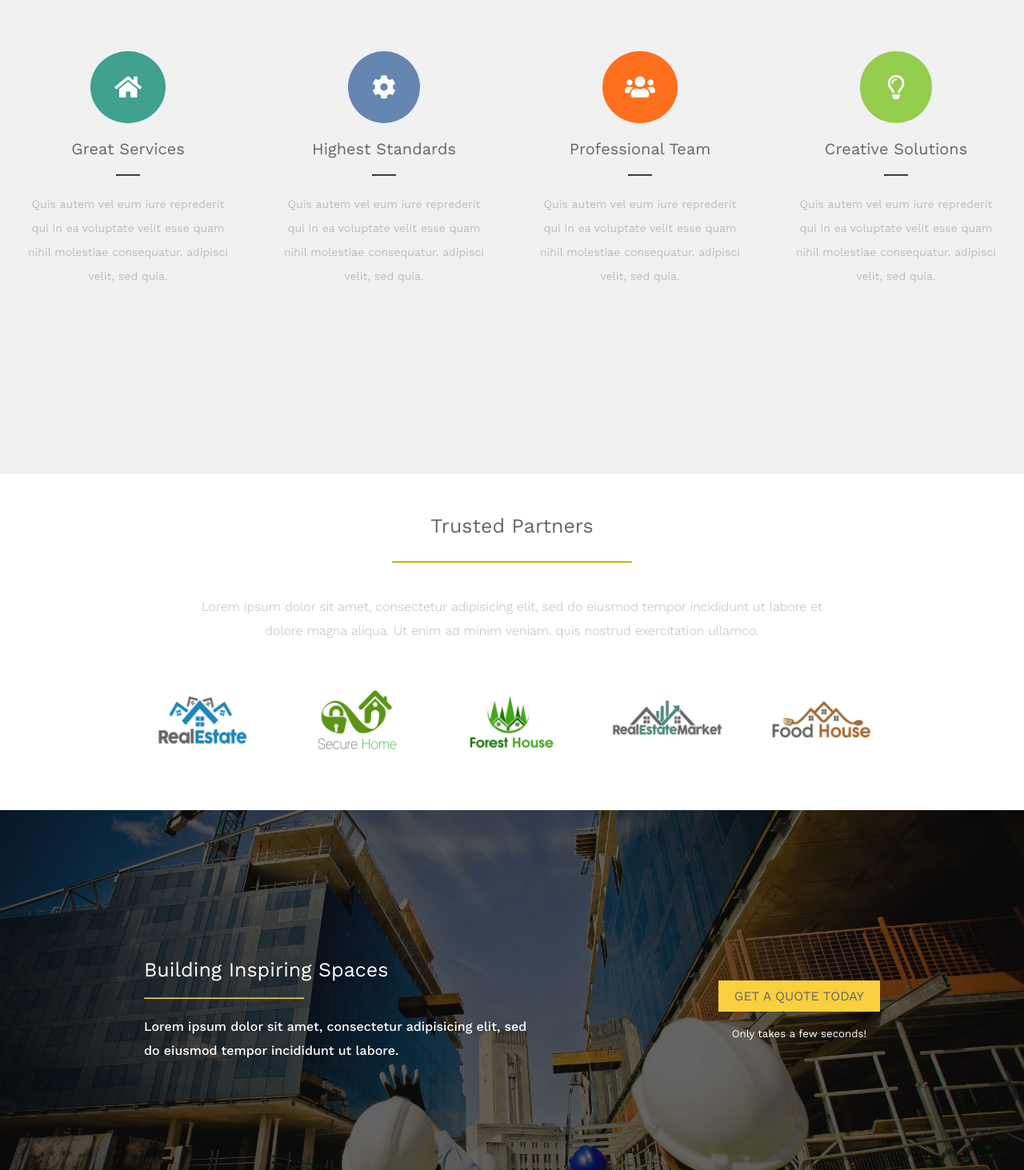
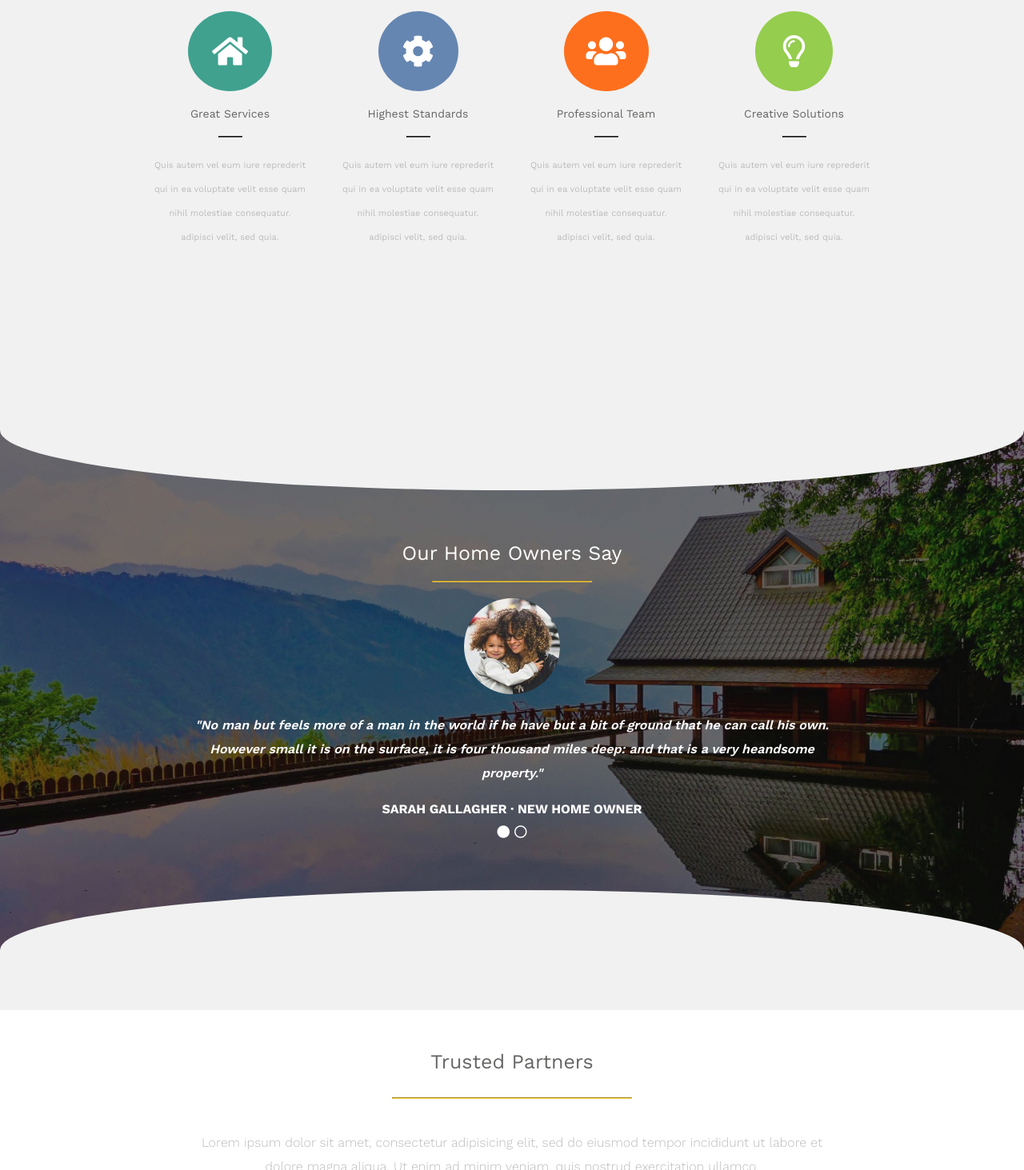
Before and after one commit to a-benvenuti/proj-html-vuejs, a website: page index.html in a window 1280 px wide. Shown: the part 3527-4990 px from the top of the page at 80% size. Drawn offline with nearby package versions, Linux system fonts and the light colour scheme.

Commit message:
aggiunto curve2 del main

```diff
--- a/index.html
+++ b/index.html
@@ -180,38 +180,63 @@
             <div class="line__bottom"></div>
           </div>
         </div>
-        <div class="box3 mt-50">
+        <a name="anchor_3"></a>
+        <div class="box3">
           <div class="container mt-50">
             <h3 class="med-text pt-50 pb-30">Our Core Values</h3>
             <hr>
             <p class="pt-40 mb-50">Lorem ipsum dolor sit amet, consectetur adipisicing elit, sed do eiusmod tempor incididunt ut labore et dolore magna aliqua. Ut enim ad minim veniam. quis nostrud exercitation ullamco</p>
           </div>
           <div class="box3__card">
-            <div class="card p-10 msx-20 mdx-20">
+            <div class="card p-10 mdx-20">
               <i class="fas fa-home p-30"></i>
-              <h3 class="normal-text pt-20 pb-20">Great Services</h3>
+              <h3 class="small-text pt-20 pb-20">Great Services</h3>
               <hr>
-              <p class="small-text mt-20">Quis autem vel eum iure reprederit qui in ea voluptate velit esse quam nihil molestiae consequatur. adipisci velit, sed quia.</p>
+              <p class="xsmall-text mt-20">Quis autem vel eum iure reprederit qui in ea voluptate velit esse quam nihil molestiae consequatur. adipisci velit, sed quia.</p>
             </div>
-            <div class="card p-10 msx-20 mdx-20">
+            <div class="card p-10 mdx-20">
               <i class="fas fa-cog p-30"></i>
-              <h3 class="normal-text pt-20 pb-20">Highest Standards</h3>
+              <h3 class="small-text pt-20 pb-20">Highest Standards</h3>
               <hr>
-              <p class="small-text mt-20">Quis autem vel eum iure reprederit qui in ea voluptate velit esse quam nihil molestiae consequatur. adipisci velit, sed quia.</p>
+              <p class="xsmall-text mt-20">Quis autem vel eum iure reprederit qui in ea voluptate velit esse quam nihil molestiae consequatur. adipisci velit, sed quia.</p>
             </div>
-            <div class="card p-10 msx-20 mdx-20">
+            <div class="card p-10 mdx-20">
               <i class="fas fa-users p-30"></i>
-              <h3 class="normal-text pt-20 pb-20">Professional Team</h3>
+              <h3 class="small-text pt-20 pb-20">Professional Team</h3>
               <hr>
-              <p class="small-text mt-20">Quis autem vel eum iure reprederit qui in ea voluptate velit esse quam nihil molestiae consequatur. adipisci velit, sed quia.</p>
+              <p class="xsmall-text mt-20">Quis autem vel eum iure reprederit qui in ea voluptate velit esse quam nihil molestiae consequatur. adipisci velit, sed quia.</p>
             </div>
-            <div class="card p-10 msx-20 mdx-20">
+            <div class="card p-10">
               <i class="far fa-lightbulb p-30"></i>
-              <h3 class="normal-text pt-20 pb-20">Creative Solutions</h3>
+              <h3 class="small-text pt-20 pb-20">Creative Solutions</h3>
               <hr>
-              <p class="small-text mt-20">Quis autem vel eum iure reprederit qui in ea voluptate velit esse quam nihil molestiae consequatur. adipisci velit, sed quia.</p>
+              <p class="xsmall-text mt-20">Quis autem vel eum iure reprederit qui in ea voluptate velit esse quam nihil molestiae consequatur. adipisci velit, sed quia.</p>
             </div>
           </div>
+        </div>
+        <div class="curve2">
+          <div class="curve2__line-top"></div>
+          <div class="curve2__img">
+            <div class="description">
+              <h3 class="med-text mb-20">Our Home Owners Say</h3>
+              <hr>
+              <img v-if="time != 1" class="mt-20" src="img/testimonial.jpg" alt="newhome">
+              <img v-else class="mt-20" src="img/testimonial-2.jpg" alt="newhome">
+              <p v-if="time != 1" class="mt-20 mb-20">"No man but feels more of a man in the world if he have but a bit of ground that he can call his own. However small it is on the surface, it is four thousand miles deep: and that is a very heandsome property."</p>
+              <p v-else class="mt-20 mb-20">"Lorem ipsum dolor sit amet, consectetur adipisicing elit, sed do eiusmod tempor incididunt ut labore et dolore magna aliqua. Ut enim ad minim veniam, quis nostrud exercitation ullamco laboris nisi ut aliquip."</p>
+              <h4 v-if="time != 1" class="mb-10">SARAH GALLAGHER &#183; NEW HOME OWNER</h4>
+              <h4 v-else class="mb-10">HARRY SMITH &#183; NEW HOME OWNER</h4>
+              <div v-if="time != 1">
+                <i @click="timeDown" class="fas fa-circle"></i>
+                <i @click="timeUp" class="far fa-circle"></i>
+              </div>
+              <div v-if="time == 1">
+                <i @click="timeDown" class="far fa-circle"></i>
+                <i @click="timeUp" class="fas fa-circle"></i>
+              </div>
+            </div>
+          </div>
+          <div class="curve2__line-bottom"></div>
         </div>
         <div class="partners__main">
           <div class="container mt-50">
--- a/js/script.js
+++ b/js/script.js
@@ -3,6 +3,7 @@ var app = new Vue(
     el: '#root',
     // -------------------------------------------------------------------------
     data: {
+      time: 0,
       testo_COPYRIGHT: 'COPYRIGHT 2012-2015 AVADA THEME BY THEME FUSION | ALL RIGHTS RESERVED | POWERED BY WORDPRESS',
       // percorsi logo
       logo_nav: 'img/logo.png',
@@ -113,24 +114,37 @@ var app = new Vue(
         {
           name: 'twitter',
           icon: 'fa-twitter',
-          link: 'https://it-it.facebook.com/',
+          link: 'https://twitter.com/?lang=it',
         },
         {
           name: 'youtube',
           icon: 'fa-youtube',
-          link: 'https://it-it.facebook.com/',
+          link: 'hhttps://www.youtube.com/',
         },
         {
           name: 'instagram',
           icon: 'fa-instagram',
-          link: 'https://it-it.facebook.com/',
+          link: 'https://www.instagram.com/',
         },
       ],
       // fine APi "inventate"
     },
     // -------------------------------------------------------------------------
     methods: {
-
+      timeUp: function() {
+        setTimeout(()=>
+         {
+          this.time = 1;
+        },300
+        );
+      },
+      timeDown: function() {
+        setTimeout(()=>
+         {
+          this.time = 0;
+        },300
+        );
+      },
     },
     // -------------------------------------------------------------------------
   }
--- a/src/app.scss
+++ b/src/app.scss
@@ -12,6 +12,7 @@
 @import "partials/_main__curve1.scss";
 @import "partials/_main__box2.scss";
 @import "partials/_main__box3.scss";
+@import "partials/_main__curve2.scss";
 @import "partials/_main__partners.scss";
 @import "partials/_main__hero.scss";
 @import "partials/_footer.scss";
--- a/src/partials/_main__box2.scss
+++ b/src/partials/_main__box2.scss
@@ -13,12 +13,12 @@
     @include my-display-flex;
     justify-content: space-between;
     width: 100%;
-    max-width: $container-basic;
+    max-width: $container-small;
     margin: 0 auto;
     .card{
       position: relative;
       width: 30%;
-      height: 384px;
+      height: auto;
       cursor: pointer;
       text-align: center;
       img{width: 100%; height: auto;}
@@ -33,7 +33,7 @@
         @include my-display-flex;
         align-items: center;
         justify-content: center;
-        i{font-size: 30px; color: $color-primary; border-radius: 50%; background-color: $color-white;}
+        i{font-size: 20px; color: $color-primary; border-radius: 50%; background-color: $color-white;}
         h5{color: $color-white; font-weight: 400;}
         h6{color: $color-white; font-weight: 600;}
         a{background-color: #ffe382;}
@@ -43,7 +43,7 @@
   }
   .line{
     height: 20px;
-    max-width: $container-basic;
+    max-width: $container-small;
     margin: 0 auto;
     @include my-display-flex;
     justify-content: space-between;
--- a/src/partials/_main__box3.scss
+++ b/src/partials/_main__box3.scss
@@ -1,5 +1,5 @@
 .box3{
-  height: 100vh;
+  height: 90vh;
   background-color: $color-secondary200;
   .container{
     width: 100%;
@@ -14,14 +14,14 @@
     @include my-display-flex;
     justify-content: space-between;
     width: 100%;
-    max-width: $container-basic;
+    max-width: $container-small;
     margin: 0 auto;
     .card{
       position: relative;
       width: 25%;
       cursor: pointer;
       text-align: center;
-      i{font-size: 30px; color: $color-white; border-radius: 50%;}
+      i{font-size: 40px; color: $color-white; border-radius: 50%;}
       i:hover{background-color: $color-primary500;}
       .fa-home{background-color: $color-lightblue;}
       .fa-cog{background-color: $color-lightpurple;}
--- /dev/null
+++ b/src/partials/_main__curve2.scss
@@ -0,0 +1,43 @@
+.curve2{
+  height: 100vh;
+  width: 100%;
+  position: relative;
+  &__line-top{
+    background-color: $color-secondary200;
+    height: 150px;
+    width: 100%;
+    position: absolute;
+    top: 0px;
+    border-bottom-right-radius: 50%;
+    border-bottom-left-radius:  50%;
+  }
+  &__img{
+    height: 100%;
+    width: 100%;
+    background: url("../img/bg-testimonial.jpg") no-repeat;
+    background-size: cover;
+    @include my-display-flex;
+    justify-content: center;
+    align-items: center;
+    .description{
+      max-width: $container-xsmall;
+      text-align: center;
+      margin: 0 auto;
+      h3{font-weight: 400; color: $color-white;}
+      hr{width: 200px; margin: 0 auto; border-color: $color-primary;}
+      img{height: 120px; width: auto; border-radius: 50%;}
+      p{font-weight: 600; line-height: 30px; color: $color-white; font-style: oblique;}
+      h4{color: $color-white;}
+      i{color: $color-white; cursor: pointer;}
+    }
+  }
+  &__line-bottom{
+    background-color: $color-secondary200;
+    height: 150px;
+    width: 100%;
+    position: absolute;
+    bottom: 0px;
+    border-top-right-radius: 50%;
+    border-top-left-radius:  50%;
+  }
+}
```
Also changed, not shown: dist/app.css, img/testimonial-2.jpg (added).
